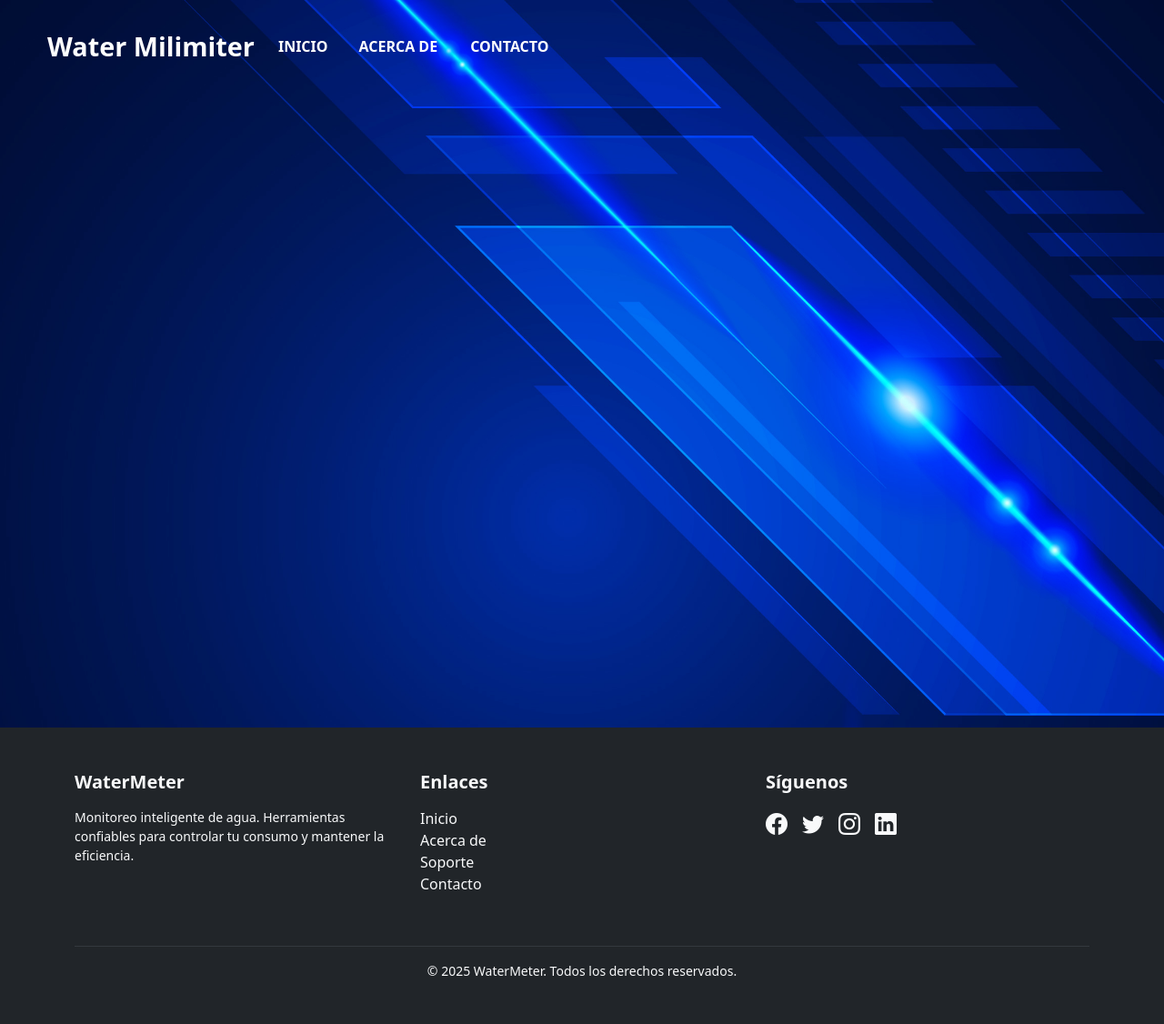
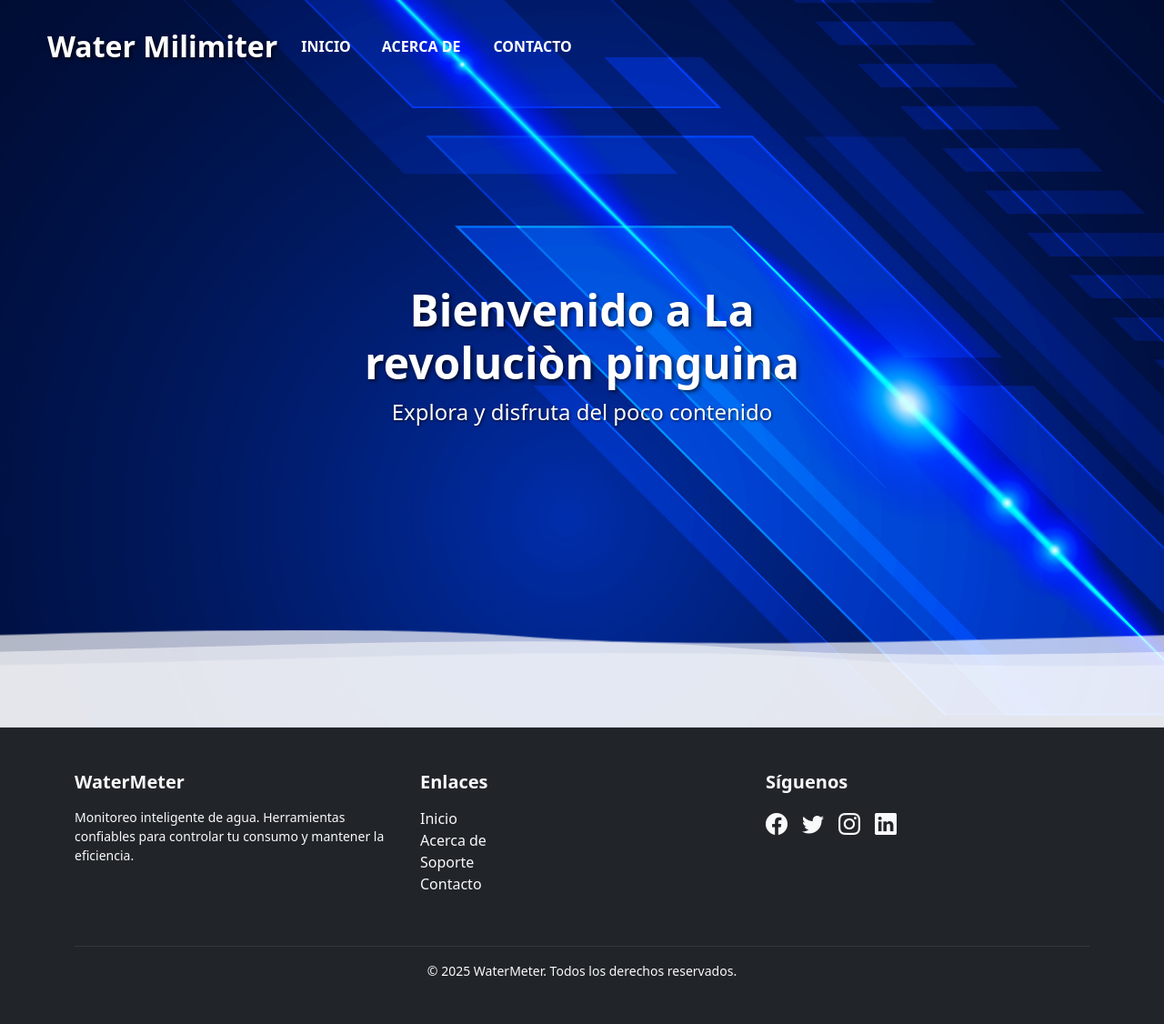
Before and after one commit to Arielquezada123/Los-Pinguinos, a Django app: page / in a window 1280 px wide. Shown: the whole page at 91% size. Run offline with Django 5.2, Linux system fonts and the light colour scheme.

Commit message:
Compatibilidad con edge

```diff
--- a/templates/base/base.html
+++ b/templates/base/base.html
@@ -78,7 +78,7 @@
         <div class="collapse navbar-collapse" id="navbarSupportedContent">
           <ul class="navbar-nav me-auto mb-2 mt-3">
             <li class="nav-item">
-              <h3 class="text-info me-md-2 ml-1">Water Milimiter</h3>
+              <h3 style="font-size: 2rem; font-weight: bold; text-shadow: 2px 2px 4px rgba(0,0,0,0.7);" class="text-info me-md-2 ml-1">Water Milimiter</h3>
             </li>
             <li class="nav-item">
               <a class="nav-link text-info me-md-2" href="{% url 'index' %}">Inicio</a>
--- a/templates/index.html
+++ b/templates/index.html
@@ -16,6 +16,7 @@
 {% endblock %}
 
 {% block contenido %}
+
 <div style="position: relative; width: 100%; height: 100vh; overflow: hidden;">
   <!-- Imagen de fondo -->
   <img src="{% static 'portada2.jpg' %}"
@@ -31,20 +32,32 @@
 
     <!-- Olas superpuestas -->
     <g class="wave wave1">
-      <use xlink:href="#wave-path" x="0" y="0" fill="rgba(255,255,255,0.7)"></use>
-      <use xlink:href="#wave-path" x="1440" y="0" fill="rgba(255,255,255,0.7)"></use>
+      <use xlink:href="#wave-path" href="#wave-path" x="0" y="0" fill="rgba(255,255,255,0.7)"></use>
+      <use xlink:href="#wave-path" href="#wave-path" x="1440" y="0" fill="rgba(255,255,255,0.7)"></use>
     </g>
 
     <g class="wave wave2">
-      <use xlink:href="#wave-path" x="0" y="20" fill="rgba(255,255,255,0.5)"></use>
-      <use xlink:href="#wave-path" x="1440" y="20" fill="rgba(255,255,255,0.5)"></use>
+      <use xlink:href="#wave-path" href="#wave-path" x="0" y="20" fill="rgba(255,255,255,0.5)"></use>
+      <use xlink:href="#wave-path" href="#wave-path" x="1440" y="20" fill="rgba(255,255,255,0.5)"></use>
     </g>
 
     <g class="wave wave3">
-      <use xlink:href="#wave-path" x="0" y="40" fill="rgba(255,255,255,0.3)"></use>
-      <use xlink:href="#wave-path" x="1440" y="40" fill="rgba(255,255,255,0.3)"></use>
+      <use xlink:href="#wave-path" href="#wave-path" x="0" y="40" fill="rgba(255,255,255,0.3)"></use>
+      <use xlink:href="#wave-path" href="#wave-path" x="1440" y="40" fill="rgba(255,255,255,0.3)"></use>
     </g>
   </svg>
+  <svg id="action-help" viewBox="0 0 24 24" xmlns="http://www.w3.org/2000/svg" xmlns:xlink="http://www.w3.org/1999/xlink" preserveAspectRatio="xMidYMid meet" >
+<defs>
+  <path id="qMark" d="M10 19h3v3h-3v-3m2-17c5.35.22 7.68 5.62 4.5 9.67-.83 1-2.17 1.66-2.83 2.5C13 15 13 16 13 17h-3c0-1.67 0-3.08.67-4.08.66-1 2-1.59 2.83-2.25C15.92 8.43 15.32 5.26 12 5a3 3 0 0 0-3 3H6a6 6 0 0 1 6-6z"></path>
+</defs>
+<use xlink:href="#qMark"/>
+</svg>
+
+  <!-- Contenido centrado -->
+  <div style="position: absolute; top: 50%; left: 50%; transform: translate(-50%, -50%); color: white; text-align: center;">
+    <h1 style="font-size: 3rem; font-weight: bold; text-shadow: 2px 2px 4px rgba(0,0,0,0.7);">Bienvenido a La revoluciòn pinguina </h1>
+    <p style="font-size: 1.5rem; text-shadow: 1px 1px 3px rgba(0,0,0,0.7);">Explora y disfruta del poco contenido</p>
+  </div>
 </div>
 
 {% endblock %}
```
